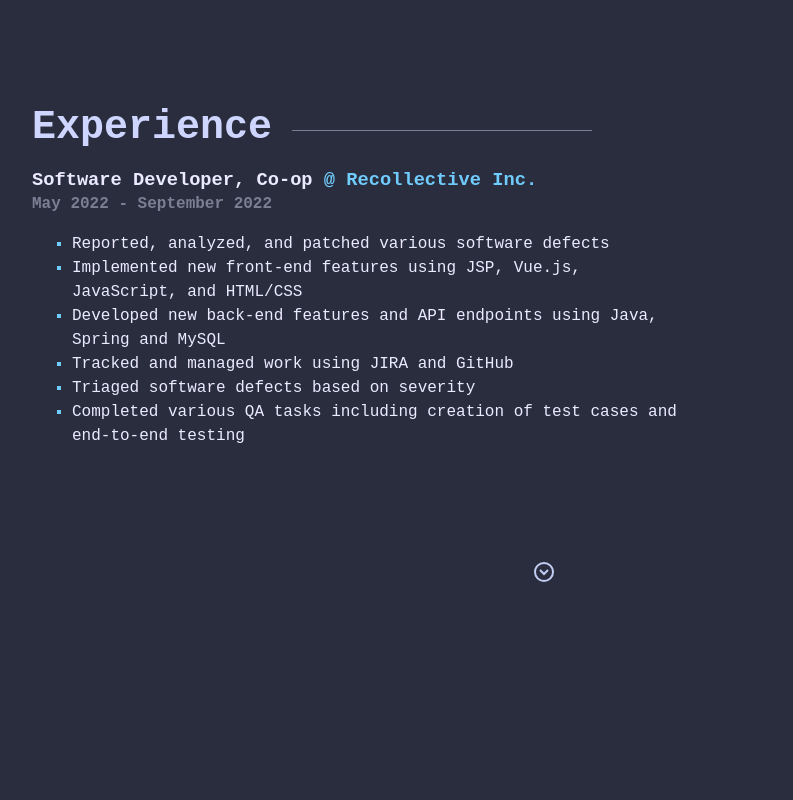
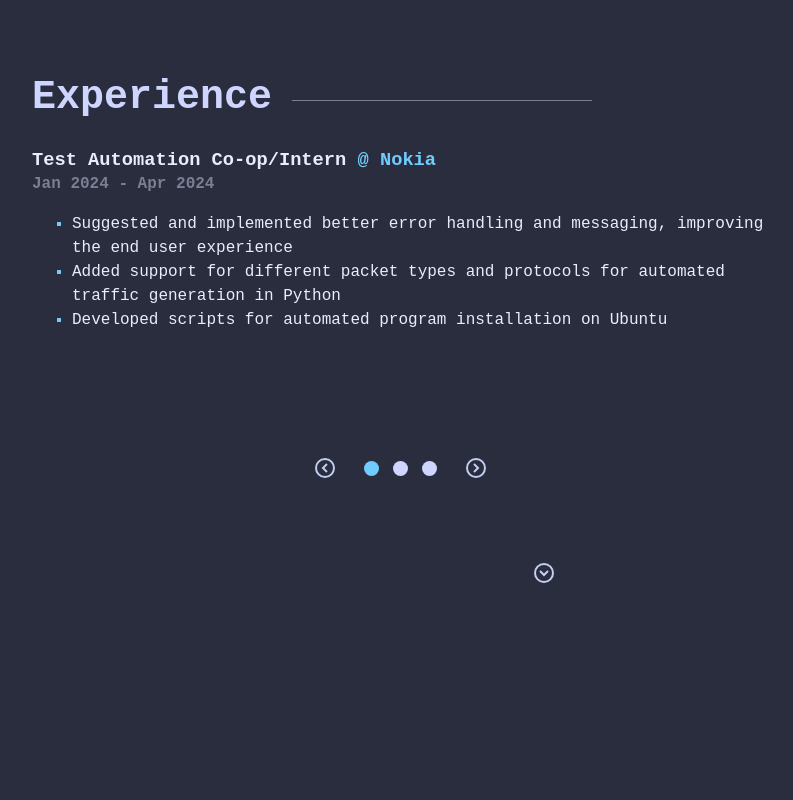
Before and after one commit to andrewbapham/andrewbapham.github.io, a React (Vite) app: page / in a window 1280 px wide. Shown: the part 1720-2520 px from the top of the page, without its empty margins (96-889 px from the left). Built offline with nearby package versions, Linux system fonts and the light colour scheme.

Commit message:
Implement Experience slideshow and slideshow element

```diff
--- a/src/assets/components/Experience.tsx
+++ b/src/assets/components/Experience.tsx
@@ -1,57 +1,52 @@
 import React from "react";
 import "./component-styles/Experience.css";
+import ExperienceItem from "./ExperienceItem";
+import Slideshow from "./Slideshow";
 
 function Experience() {
   return (
     <div className="section-container">
       <div className="experience-card main-content">
         <h1 className="section-header">Experience</h1>
-        <h3 className="job-title">
-          Software Developer, Co-op
-          <span className="company-name">
-            {" "}
-            @{" "}
-            <a href="https://recollective.com/" target={"_blank"}>
-              Recollective Inc.
-            </a>
-          </span>
-        </h3>
-        <h4 className="work-dates">May 2022 - September 2022</h4>
-        <ul>
-          <li>
-            <span className="list-text">
-              Reported, analyzed, and patched various software defects
-            </span>
-          </li>
-          <li>
-            <span className="list-text">
-              Implemented new front-end features using JSP, Vue.js, JavaScript,
-              and HTML/CSS
-            </span>
-          </li>
-          <li>
-            <span className="list-text">
-              Developed new back-end features and API endpoints using Java,
-              Spring and MySQL
-            </span>
-          </li>
-          <li>
-            <span className="list-text">
-              Tracked and managed work using JIRA and GitHub
-            </span>
-          </li>
-          <li>
-            <span className="list-text">
-              Triaged software defects based on severity
-            </span>
-          </li>
-          <li>
-            <span className="list-text">
-              Completed various QA tasks including creation of test cases and
-              end-to-end testing
-            </span>
-          </li>
-        </ul>
+        <Slideshow delay={4000}>
+          <ExperienceItem
+            jobTitle="Test Automation Co-op/Intern"
+            companyLink="https://nokia.com"
+            companyName="Nokia"
+            workDates="Jan 2024 - Apr 2024"
+            jobDescription={[
+              "Suggested and implemented better error handling and messaging, improving the end user experience",
+              "Added support for different packet types and protocols for automated traffic generation in Python",
+              "Developed scripts for automated program installation on Ubuntu",
+            ]}
+          />
+          <ExperienceItem
+            jobTitle="Software Developer, Co-op"
+            companyLink="https://recollective.com"
+            companyName="Recollective Inc."
+            workDates="May 2023 - Sep 2023"
+            jobDescription={[
+              "Captured and logged LangChain chain steps and in a FastAPI Python microservice and forwarded the results to AWS OpenSearch",
+              "Created a new internal tool fortesting LLM Prompts in Vue.js with API endpoints in Java/Spring to make calls to a microservice",
+              "Developed new back-end site limit features and API endpoints with Java/Spring to support a new license type",
+              "Shadowed DevOps team and learned about their AWS configuration and practices",
+            ]}
+          />
+          <ExperienceItem
+            jobTitle="Software Developer, Co-op"
+            companyLink="https://recollective.com"
+            companyName="Recollective Inc."
+            workDates="May 2022 - Sep 2022"
+            jobDescription={[
+              "Reported, analyzed, and patched various software defects",
+              "Implemented new front-end features using JSP, Vue.js, JavaScript, and HTML/CSS",
+              "Developed new back-end features and API endpoints using Java, Spring and MySQL",
+              "Tracked and managed work using JIRA and GitHub",
+              "Triaged software defects based on severity",
+              "Completed various QA tasks including creation of test cases and end-to-end testing",
+            ]}
+          />
+        </Slideshow>
       </div>
     </div>
   );
--- /dev/null
+++ b/src/assets/components/ExperienceItem.tsx
@@ -0,0 +1,35 @@
+import "./component-styles/Experience.css";
+
+type ExperienceItemProps = {
+  jobTitle: string;
+  companyName: string;
+  companyLink: string;
+  workDates: string;
+  jobDescription: Array<string>;
+};
+
+export default function ExperienceItem(props: ExperienceItemProps) {
+  const { jobTitle, companyName, companyLink, workDates, jobDescription } =
+    props;
+
+  return (
+    <div className="experience-item">
+      <h1 className="job-title"></h1>
+      <h3 className="job-title">
+        {jobTitle}
+        <span className="company-name">
+          {" "}
+          @ <a href={companyLink}>{companyName}</a>
+        </span>
+      </h3>
+      <h4 className="work-dates">{workDates}</h4>
+      <ul>
+        {jobDescription.map((jobDescription) => (
+          <li>
+            <span className="list-text">{jobDescription}</span>
+          </li>
+        ))}
+      </ul>
+    </div>
+  );
+}
--- /dev/null
+++ b/src/assets/components/Slideshow.tsx
@@ -0,0 +1,108 @@
+import React from "react";
+import { useState, useEffect } from "react";
+import "./component-styles/Slideshow.css";
+import { motion } from "framer-motion";
+
+const Slideshow = ({
+  children,
+  delay,
+}: {
+  children: React.ReactNode;
+  delay: number;
+}) => {
+  const [index, setIndex] = useState(0);
+  const changeIndex = (change: number) => () => {
+    let newIndex = index + change;
+    if (newIndex < 0) {
+      newIndex = React.Children.count(children) - 1;
+    } else if (newIndex >= React.Children.count(children)) {
+      newIndex = 0;
+    }
+    setIndex(newIndex);
+  };
+
+  /*
+  useEffect(() => {
+    const interval = setInterval(() => {
+      setIndex((prevIndex) =>
+        prevIndex === React.Children.count(children) - 1 ? 0 : prevIndex + 1
+      );
+    }, delay);
+    return () => clearInterval(interval);
+  }, []);*/
+
+  //use children as slides
+  return (
+    <div className="slideshow">
+      <div
+        className="slider"
+        style={{ transform: `translate3d(${-index * 100}%,0,0)` }}
+      >
+        {React.Children.map(children, (child, i) => {
+          return (
+            <div className="slide-element" key={i}>
+              {child}
+            </div>
+          );
+        })}
+      </div>
+      <div className="slide-dots">
+        <motion.button
+          initial={{
+            backgroundColor: "#2a2d3d",
+          }}
+          whileHover={{
+            scale: 1.1,
+          }}
+          whileTap={{
+            scale: 0.9,
+          }}
+          onClick={changeIndex(-1)}
+        >
+          <svg
+            xmlns="http://www.w3.org/2000/svg"
+            width="24"
+            height="24"
+            className="arrow-svg arrow-svg-left"
+          >
+            <path d="M12 2a10 10 0 1 0 10 10A10.011 10.011 0 0 0 12 2zm0 18a8 8 0 1 1 8-8 8.009 8.009 0 0 1-8 8z" />
+            <path d="M12 12.586 8.707 9.293l-1.414 1.414L12 15.414l4.707-4.707-1.414-1.414L12 12.586z" />
+          </svg>
+        </motion.button>
+        {React.Children.map(children, (child, i) => {
+          return (
+            <div
+              className={i === index ? "dot active" : "dot"}
+              onClick={() => setIndex(i)}
+              key={`button${i}`}
+            ></div>
+          );
+        })}
+        <motion.button
+          initial={{
+            backgroundColor: "#2a2d3d",
+          }}
+          whileHover={{
+            scale: 1.1,
+          }}
+          whileTap={{
+            scale: 0.9,
+          }}
+          onClick={changeIndex(1)}
+        >
+          <svg
+            xmlns="http://www.w3.org/2000/svg"
+            width="24"
+            height="24"
+            className="arrow-svg arrow-svg-right"
+          >
+            <path d="M12 2a10 10 0 1 0 10 10A10.011 10.011 0 0 0 12 2zm0 18a8 8 0 1 1 8-8 8.009 8.009 0 0 1-8 8z" />
+            <path d="M12 12.586 8.707 9.293l-1.414 1.414L12 15.414l4.707-4.707-1.414-1.414L12 12.586z" />
+          </svg>
+        </motion.button>
+      </div>
+    </div>
+  );
+};
+
+export default Slideshow;
--- /dev/null
+++ b/src/assets/components/component-styles/Slideshow.css
@@ -0,0 +1,55 @@
+.slideshow {
+  overflow: hidden;
+  max-width: 80%;
+}
+
+.slide-element {
+  display: inline-block;
+  width: 100%;
+  border-radius: 40px;
+  white-space: normal;
+  vertical-align: top;
+}
+
+.slider {
+  white-space: nowrap;
+  transition: transform 0.6s ease;
+}
+
+.slide-dots {
+  display: flex;
+  justify-content: center;
+  align-items: center;
+}
+
+.dot {
+  text-align: center;
+  display: inline-block;
+  height: 15px;
+  width: 15px;
+  border-radius: 50%;
+  cursor: pointer;
+  background-color: var(--light-slate);
+  transition: background-color 0.6s ease;
+  margin: 0px 7px 2px 7px;
+}
+
+.dot:hover {
+  background-color: var(--light-gray);
+}
+
+.dot.active {
+  background-color: var(--teal);
+}
+
+.arrow-svg {
+  position: relative;
+  top: 1px;
+}
+
+.arrow-svg-left {
+  transform: rotate(90deg);
+}
+.arrow-svg-right {
+  transform: rotate(90deg) scale(-1);
+}
```
Also changed, not shown: src/assets/components/TransitionButton.tsx (indentation only).
